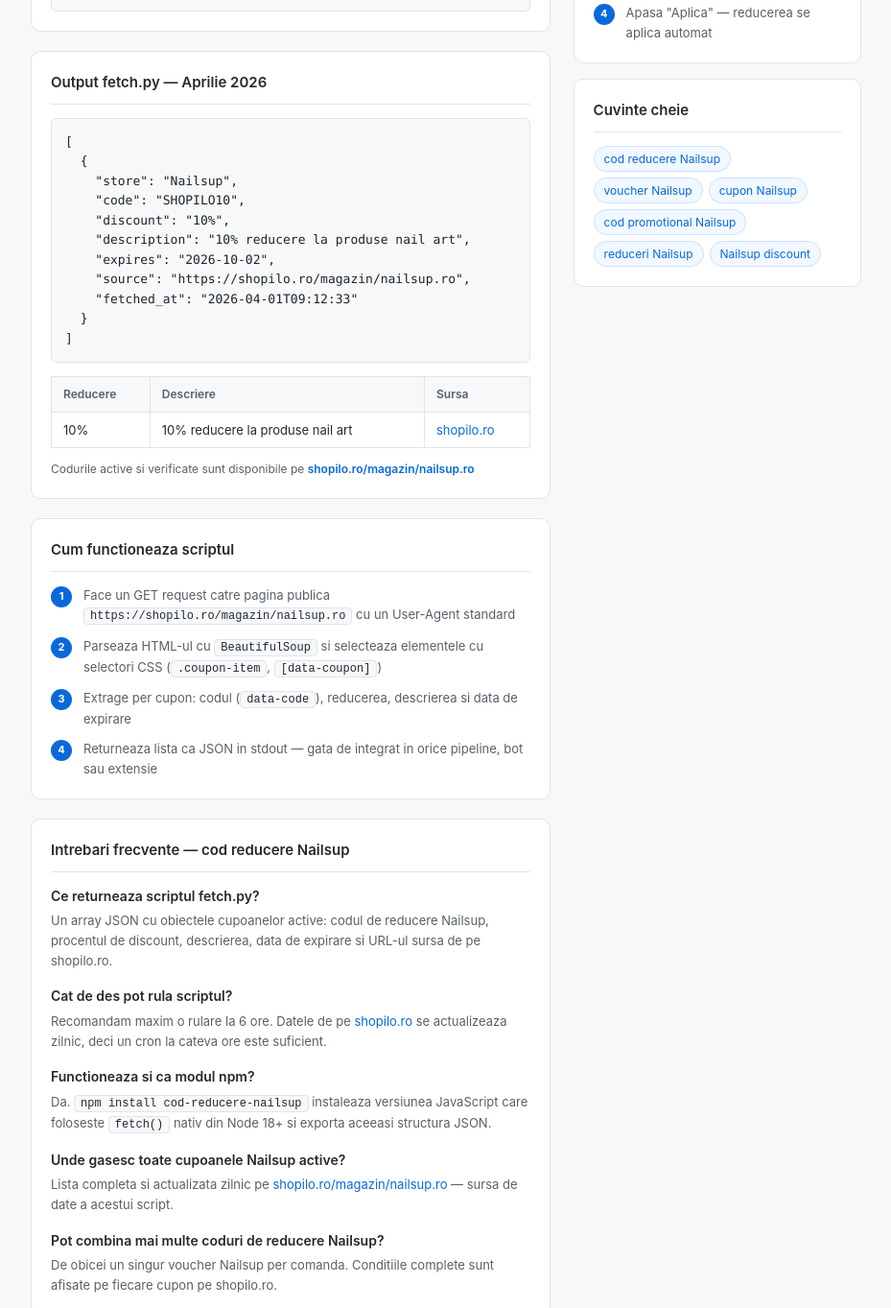
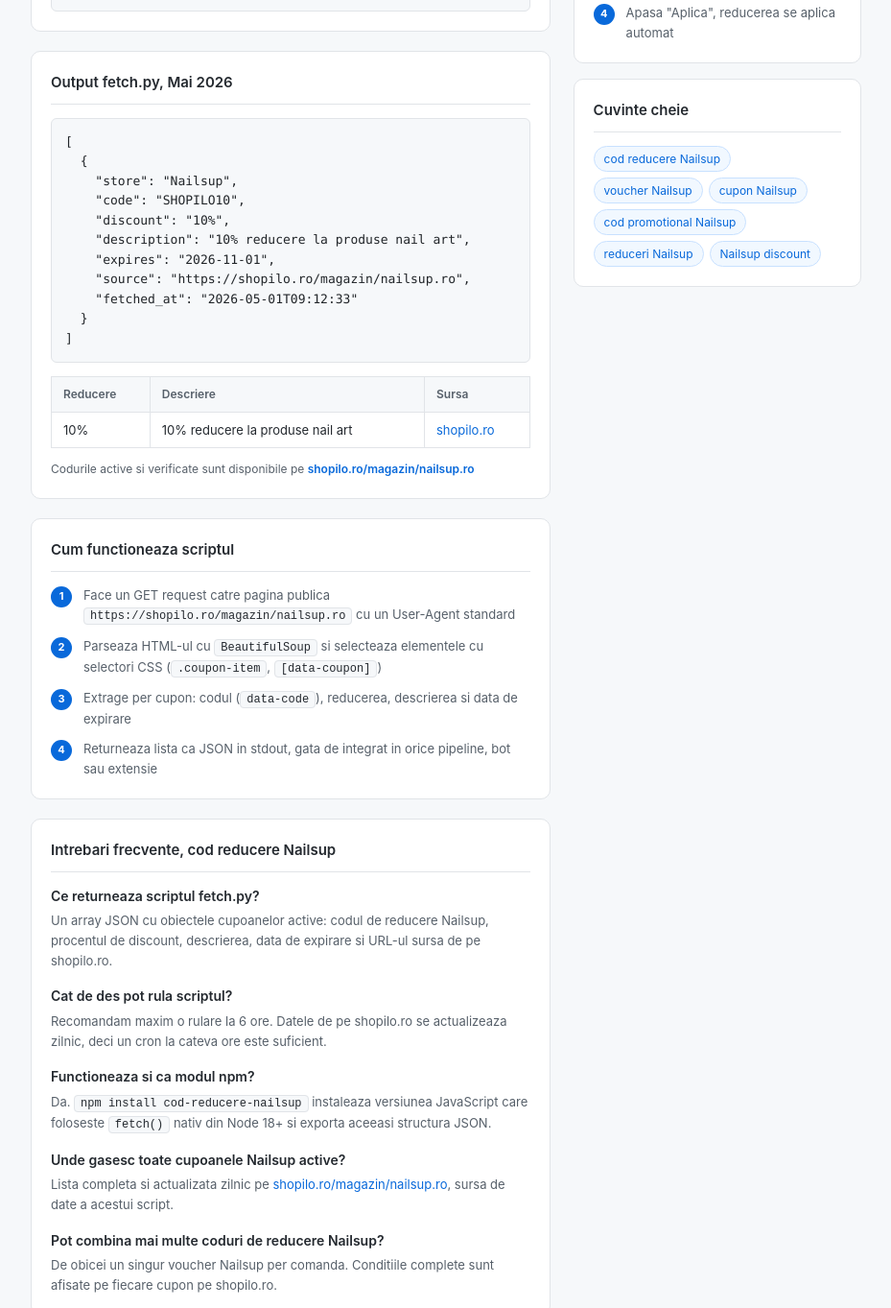
Before and after one commit to shopilo-ro/cod-reducere-nailsup, a website: page index.html in a window 1280 px wide. Shown: the part 832-2195 px from the top of the page at 96% size, without its empty margins (202-1131 px from the left). Drawn offline with Linux system fonts and the light colour scheme.

Commit message:
Update Mai 2026

```diff
--- a/index.html
+++ b/index.html
@@ -3,11 +3,11 @@
 <head>
   <meta charset="UTF-8">
   <meta name="viewport" content="width=device-width, initial-scale=1.0">
-  <title>Cod reducere Nailsup — Aprilie 2026 | shopilo.ro</title>
+  <title>Cod reducere Nailsup, Mai 2026 | shopilo.ro</title>
   <meta name="description" content="Script Python open-source pentru fetch automat de coduri de reducere Nailsup. Returneaza cupoane Nailsup active in format JSON de pe shopilo.ro.">
   <meta name="robots" content="index, follow">
   <meta property="og:type" content="website">
-  <meta property="og:title" content="Cod reducere Nailsup — Aprilie 2026 | shopilo.ro">
+  <meta property="og:title" content="Cod reducere Nailsup, Mai 2026 | shopilo.ro">
   <meta property="og:description" content="Script Python open-source pentru fetch automat de coduri de reducere Nailsup de pe shopilo.ro.">
   <meta property="og:url" content="https://shopilo-ro.github.io/cod-reducere-nailsup/">
   <script type="application/ld+json">{
@@ -57,7 +57,7 @@
   ]
 }</script>
   <script type="application/ld+json">{"@context": "https://schema.org", "@type": "BreadcrumbList", "itemListElement": [{"@type": "ListItem", "position": 1, "name": "Shopilo Dev", "item": "https://shopilo-ro.github.io"}, {"@type": "ListItem", "position": 2, "name": "Cod reducere Nailsup", "item": "https://shopilo-ro.github.io/cod-reducere-nailsup/"}]}</script>
-  <script type="application/ld+json">{"@context": "https://schema.org", "@type": "WebPage", "name": "Cod reducere Nailsup | shopilo.ro", "description": "Cele mai bune coduri de reducere Nailsup. Cupoane Nailsup active, voucher Nailsup si oferte exclusive pe shopilo.ro.", "url": "https://shopilo-ro.github.io/cod-reducere-nailsup/", "dateModified": "2026-04-01", "isPartOf": {"@type": "WebSite", "name": "Shopilo Dev", "url": "https://shopilo-ro.github.io"}, "about": {"@type": "Thing", "name": "Nailsup"}}</script>
+  <script type="application/ld+json">{"@context": "https://schema.org", "@type": "WebPage", "name": "Cod reducere Nailsup | shopilo.ro", "description": "Cele mai bune coduri de reducere Nailsup. Cupoane Nailsup active, voucher Nailsup si oferte exclusive pe shopilo.ro.", "url": "https://shopilo-ro.github.io/cod-reducere-nailsup/", "dateModified": "2026-05-01", "isPartOf": {"@type": "WebSite", "name": "Shopilo Dev", "url": "https://shopilo-ro.github.io"}, "about": {"@type": "Thing", "name": "Nailsup"}}</script>
   <style>
     *{margin:0;padding:0;box-sizing:border-box}
     body{font-family:-apple-system,BlinkMacSystemFont,'Segoe UI',sans-serif;background:#f6f8fa;color:#212529;line-height:1.6}
@@ -174,16 +174,16 @@
     </div>
 
     <div class="card">
-      <h2>Output fetch.py — Aprilie 2026</h2>
+      <h2>Output fetch.py, Mai 2026</h2>
       <pre><code>[
   {
     "store": "Nailsup",
     "code": "SHOPILO10",
     "discount": "10%",
     "description": "10% reducere la produse nail art",
-    "expires": "2026-10-02",
+    "expires": "2026-11-01",
     "source": "https://shopilo.ro/magazin/nailsup.ro",
-    "fetched_at": "2026-04-01T09:12:33"
+    "fetched_at": "2026-05-01T09:12:33"
   }
 ]</code></pre>
       <table style="margin-top:14px">
@@ -212,19 +212,19 @@
         <div class="step"><span class="step-num">1</span><span>Face un GET request catre pagina publica <span class="inline-code">https://shopilo.ro/magazin/nailsup.ro</span> cu un User-Agent standard</span></div>
         <div class="step"><span class="step-num">2</span><span>Parseaza HTML-ul cu <span class="inline-code">BeautifulSoup</span> si selecteaza elementele cu selectori CSS (<span class="inline-code">.coupon-item</span>, <span class="inline-code">[data-coupon]</span>)</span></div>
         <div class="step"><span class="step-num">3</span><span>Extrage per cupon: codul (<span class="inline-code">data-code</span>), reducerea, descrierea si data de expirare</span></div>
-        <div class="step"><span class="step-num">4</span><span>Returneaza lista ca JSON in stdout — gata de integrat in orice pipeline, bot sau extensie</span></div>
+        <div class="step"><span class="step-num">4</span><span>Returneaza lista ca JSON in stdout, gata de integrat in orice pipeline, bot sau extensie</span></div>
       </div>
     </div>
 
     <div class="card">
-      <h2>Intrebari frecvente — cod reducere Nailsup</h2>
+      <h2>Intrebari frecvente, cod reducere Nailsup</h2>
       <div class="faq-item">
         <h3>Ce returneaza scriptul fetch.py?</h3>
         <p>Un array JSON cu obiectele cupoanelor active: codul de reducere Nailsup, procentul de discount, descrierea, data de expirare si URL-ul sursa de pe shopilo.ro.</p>
       </div>
       <div class="faq-item">
         <h3>Cat de des pot rula scriptul?</h3>
-        <p>Recomandam maxim o rulare la 6 ore. Datele de pe <a href="https://shopilo.ro/magazin/nailsup.ro">shopilo.ro</a> se actualizeaza zilnic, deci un cron la cateva ore este suficient.</p>
+        <p>Recomandam maxim o rulare la 6 ore. Datele de pe shopilo.ro se actualizeaza zilnic, deci un cron la cateva ore este suficient.</p>
       </div>
       <div class="faq-item">
         <h3>Functioneaza si ca modul npm?</h3>
@@ -232,7 +232,7 @@
       </div>
       <div class="faq-item">
         <h3>Unde gasesc toate cupoanele Nailsup active?</h3>
-        <p>Lista completa si actualizata zilnic pe <a href="https://shopilo.ro/magazin/nailsup.ro">shopilo.ro/magazin/nailsup.ro</a> — sursa de date a acestui script.</p>
+        <p>Lista completa si actualizata zilnic pe <a href="https://shopilo.ro/magazin/nailsup.ro">shopilo.ro/magazin/nailsup.ro</a>, sursa de date a acestui script.</p>
       </div>
       <div class="faq-item">
         <h3>Pot combina mai multe coduri de reducere Nailsup?</h3>
@@ -255,7 +255,7 @@
         <div class="step"><span class="step-num">1</span><span>Copiaza codul din output-ul scriptului</span></div>
         <div class="step"><span class="step-num">2</span><span>Adauga produsele dorite in cosul Nailsup</span></div>
         <div class="step"><span class="step-num">3</span><span>La checkout, introdu codul in campul "Voucher" sau "Cod promotional"</span></div>
-        <div class="step"><span class="step-num">4</span><span>Apasa "Aplica" — reducerea se aplica automat</span></div>
+        <div class="step"><span class="step-num">4</span><span>Apasa "Aplica", reducerea se aplica automat</span></div>
       </div>
     </div>
 
@@ -276,7 +276,7 @@
 </div>
 
 <footer>
-  Script open-source. Date de pe <a href="https://shopilo.ro/magazin/nailsup.ro">shopilo.ro</a> &mdash;
+  Script open-source. Date de pe <a href="https://shopilo.ro/magazin/nailsup.ro">shopilo.ro</a> |
   <a href="https://shopilo-ro.github.io">Toate magazinele</a>
 </footer>
 
```
